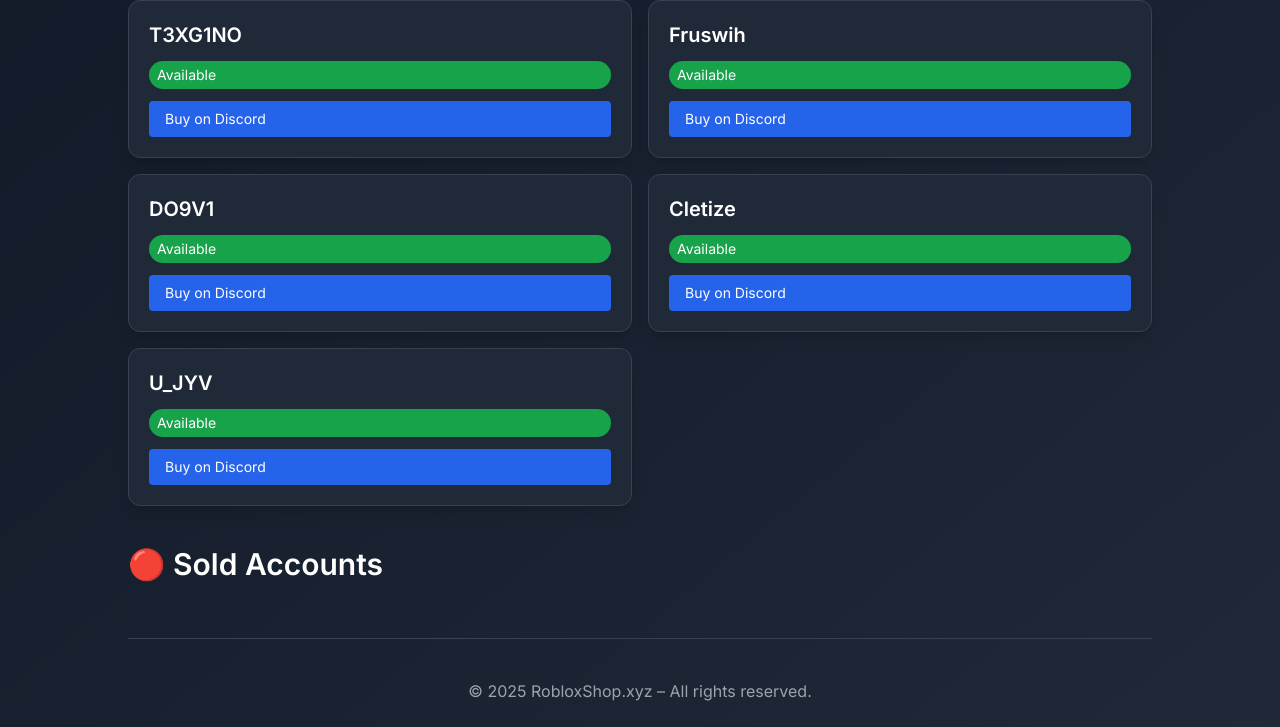
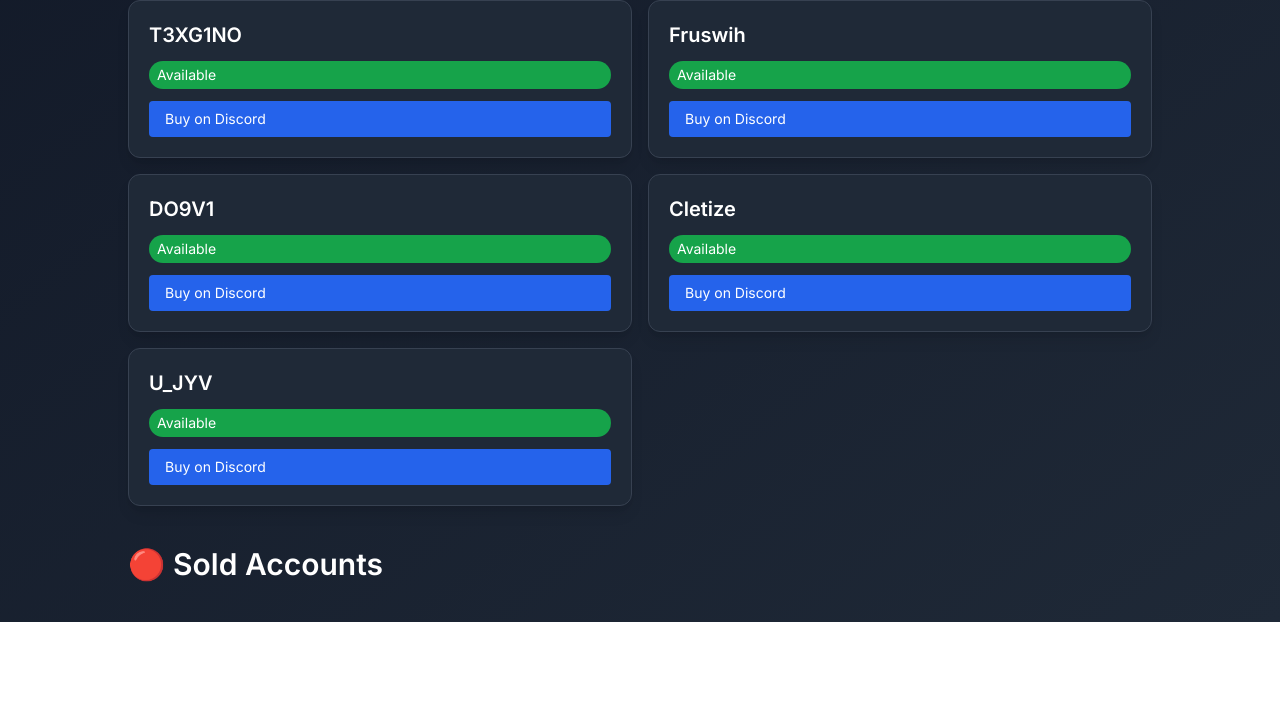
Before and after one commit to n0b0dy-arch-btw/rblx-shop, a plain HTML site: page index.html in a window 1280 px wide. Shown: the part 334-1061 px from the top of the page. After the commit the page ends 956 px from the top, so only its background shows below. Drawn offline with nearby package versions, Linux system fonts and the light colour scheme.

Commit message:
Update index.html

```diff
--- a/index.html
+++ b/index.html
@@ -47,11 +47,6 @@
       <h2 class="text-3xl font-semibold mb-4">🔴 Sold Accounts</h2>
       <div id="soldList" class="grid sm:grid-cols-2 gap-4 opacity-60"></div>
     </section>
-
-    <footer class="text-center text-gray-400 pt-10 border-t border-gray-700">
-      &copy; 2025 RobloxShop.xyz – All rights reserved.
-    </footer>
-  </div>
 
   <script>
     // Replace this with your own list
```
